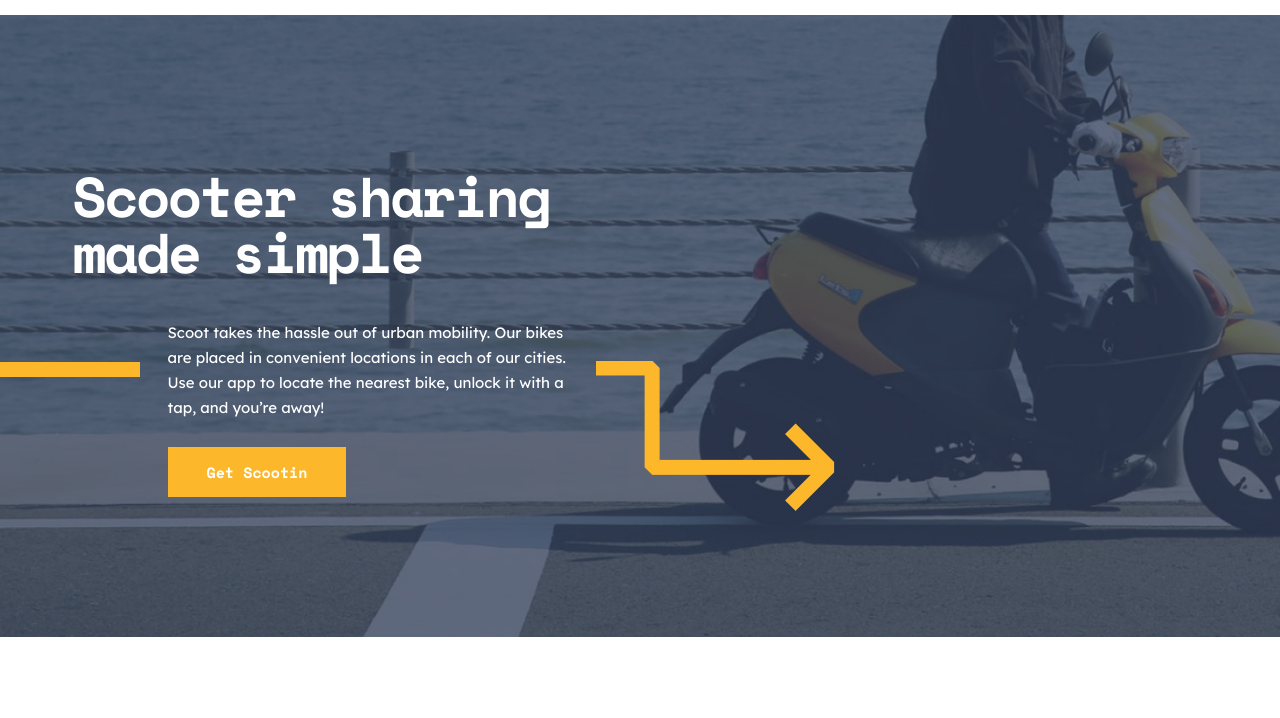
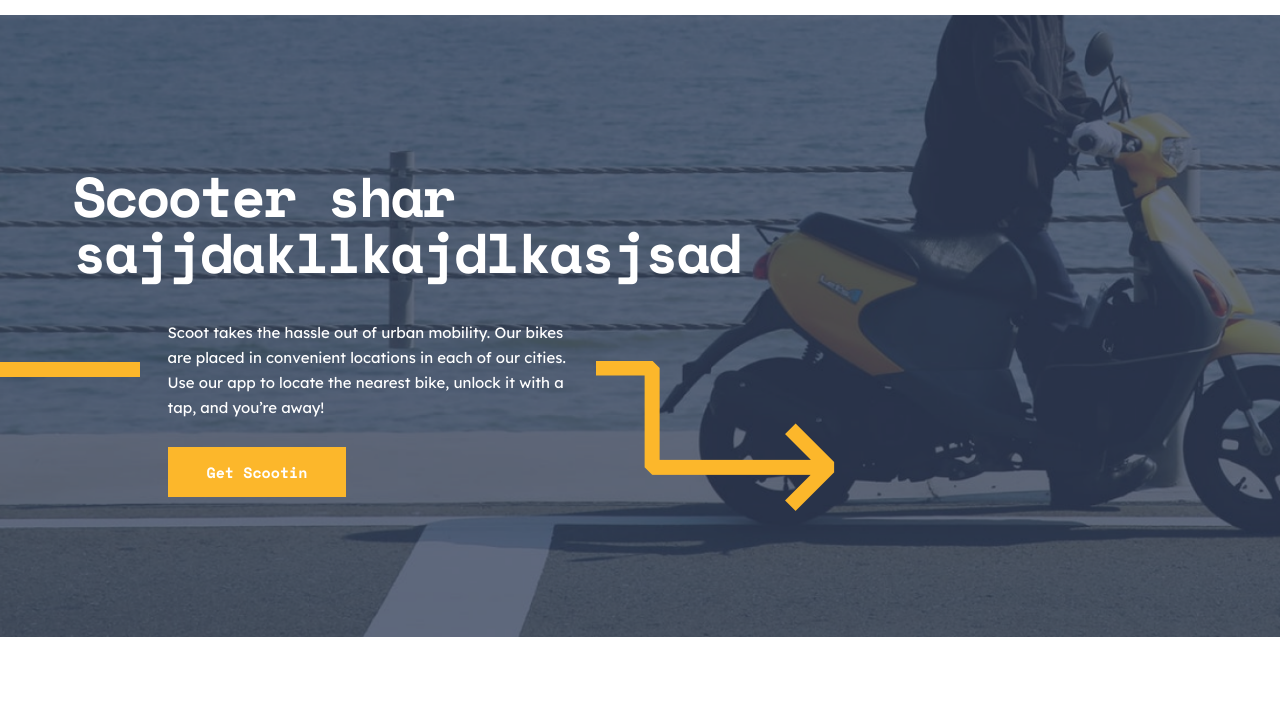
Before and after one commit to khojiakbarr/scoot, a plain HTML site: page index.html in a window 1280 px wide. Shown: the part 82-800 px from the top of the page. Drawn offline with Linux system fonts and the light colour scheme.

Commit message:
Update index.html

```diff
--- a/index.html
+++ b/index.html
@@ -40,7 +40,7 @@
     <section class="hero">
       <div class="container hero__wrapper">
         <div class="hero__wrapper__info">
-          <h3>Scooter sharing made simple</h3>
+          <h3>Scooter shar sajjdakllkajdlkasjsad</h3>
           <p>Scoot takes the hassle out of urban mobility. Our bikes are placed in convenient locations in each of our
             cities. Use our app to locate the nearest bike, unlock it with a tap, and you’re away!</p>
           <a class="btn-primary" href="#">Get Scootin</a>
```
